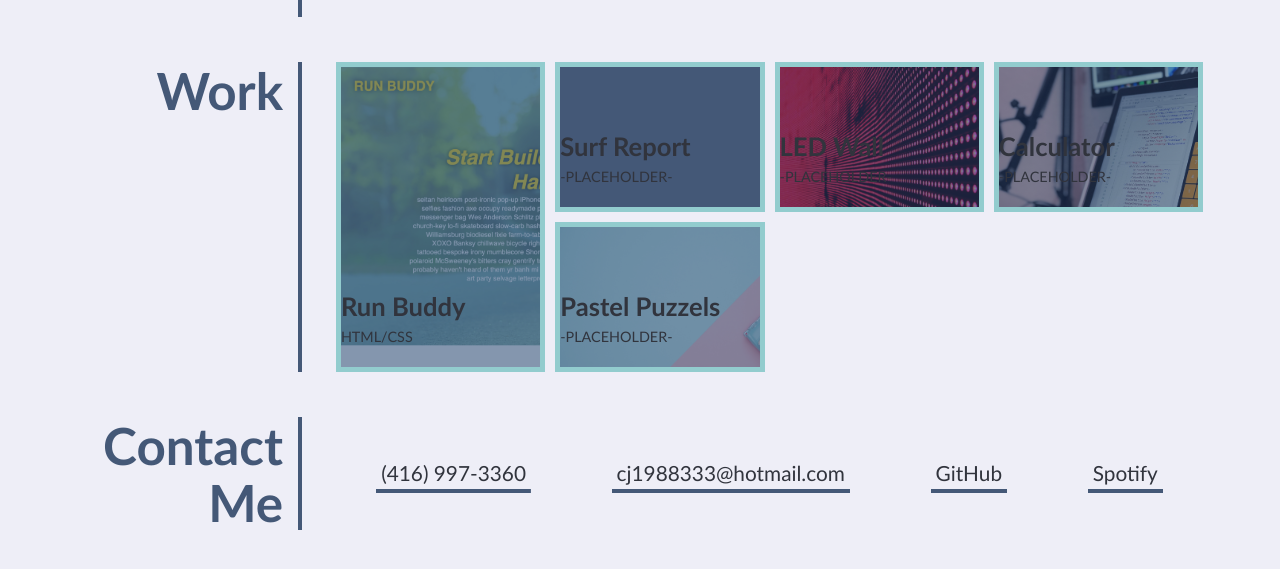
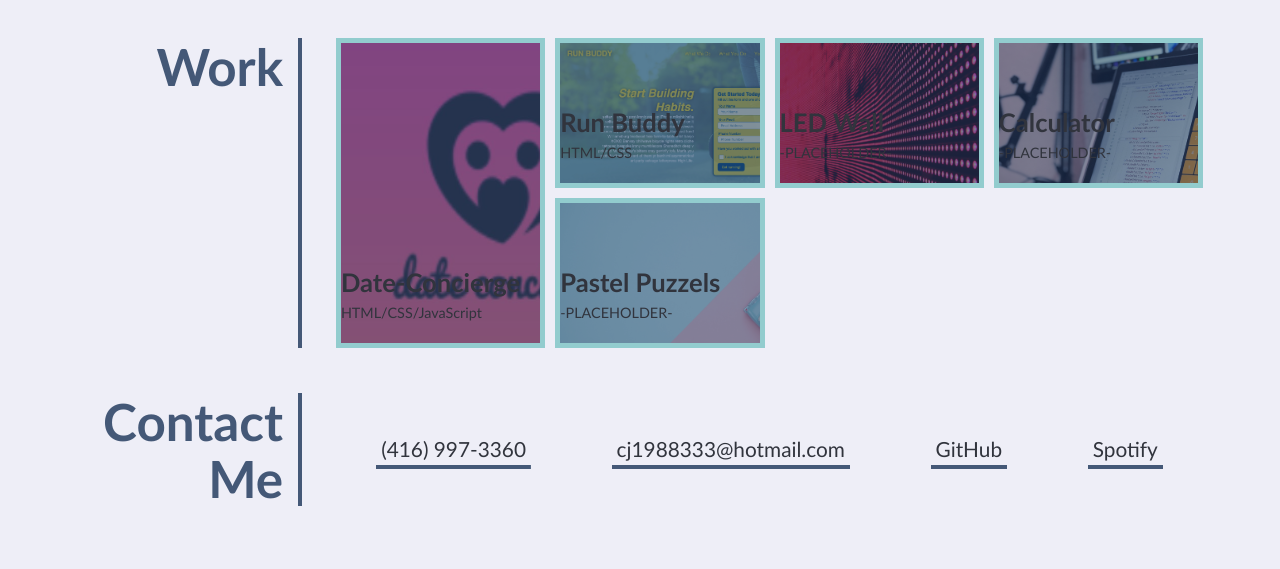
Before and after one commit to cjsmith1988/Curts_Page, a plain HTML site: page index.html in a window 1280 px wide. Shown: the part 871-1440 px from the top of the page. Drawn offline with Linux system fonts and the light colour scheme.

Commit message:
update page

```diff
--- a/index.html
+++ b/index.html
@@ -40,12 +40,12 @@
           Welcome to my page. My name is Curtis Smith, Born and raised in London, Ontario, Canada. I lived in Ottawa for a decade
           where I worked and attended University, graduated from Carleton University for Civil Engineering. About 4 years ago I
           moved to the city of Toronto to pursue my passions and start my career in IT. I am currently an IT Architect Analyst for TD Bank,
-          and aswell as studying to become a full-stack web developer.
+          and as well as studying to become a full-stack developer.
         </p>
         <p>
           I am a lover of anything hockey and football. I have and always will support the Toronto Maple Leafs and will catch the game whenever I can.
           In the summers if not working on my projects you can usually find me at Algonquini Park exploring the back country. My interests are
-          technology, sports, gadgets, architecture, and learning how things work (sometimes this gets me into trouble)...
+          technology, sports, gadgets, architecture, and learning how things work.
         </p>
       </div>
     </section>
@@ -55,17 +55,17 @@
       <h2>Work</h2>
       <div class="grid-container">
 
+        <a href="https://projectoneteamfour.github.io/date-concierge/" class="grid-item date-concierge">
+          <div>
+            <h3>Date-Concierge</h3>
+            <span>HTML/CSS/JavaScript</span>
+          </div>
+        </a>
+
         <a href="https://cjsmith1988.github.io/run-buddy/" class="grid-item run-buddy">
           <div>
             <h3>Run Buddy</h3>
             <span>HTML/CSS</span>
-          </div>
-        </a>
-
-        <a href="#" class="grid-item surf-report">
-          <div>
-            <h3>Surf Report</h3>
-            <span>-PLACEHOLDER-</span>
           </div>
         </a>
 
@@ -89,7 +89,6 @@
           </div>
         </a>
 
-
       </div>
     </section>
 
```
